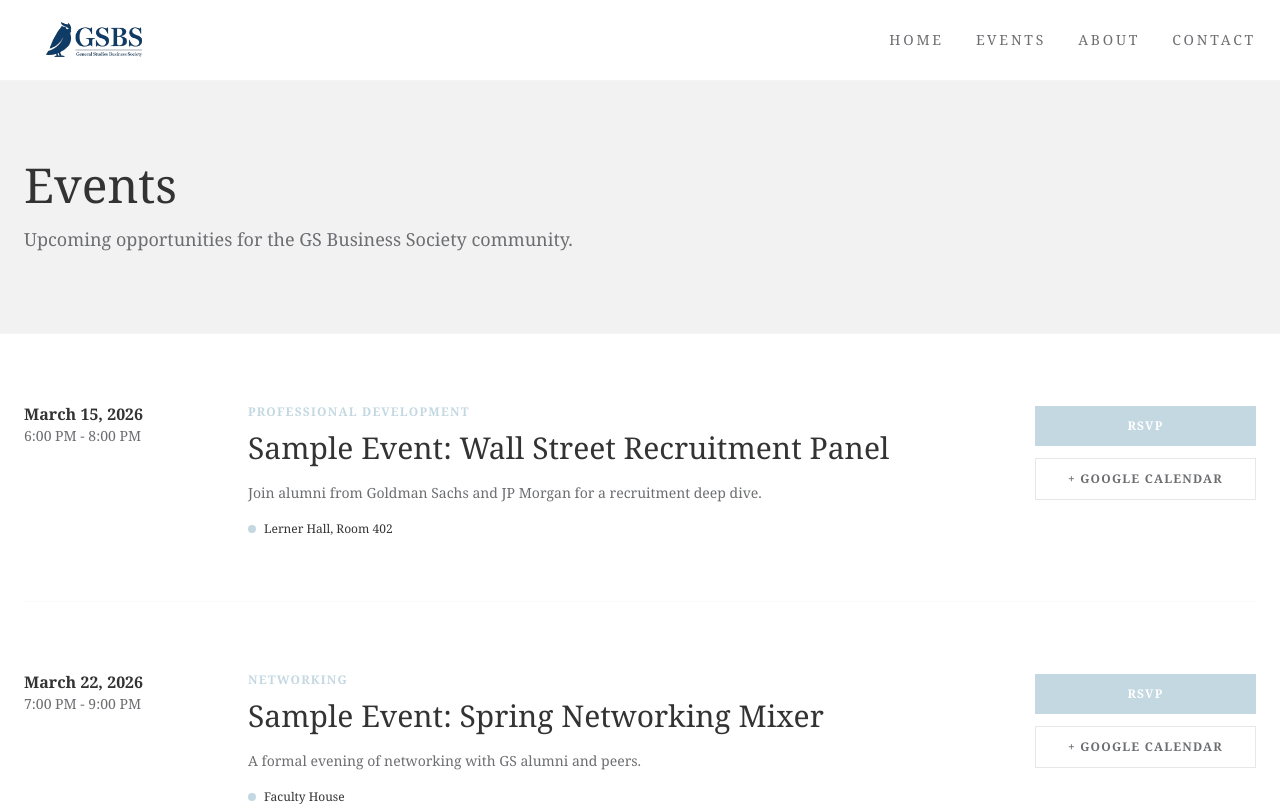
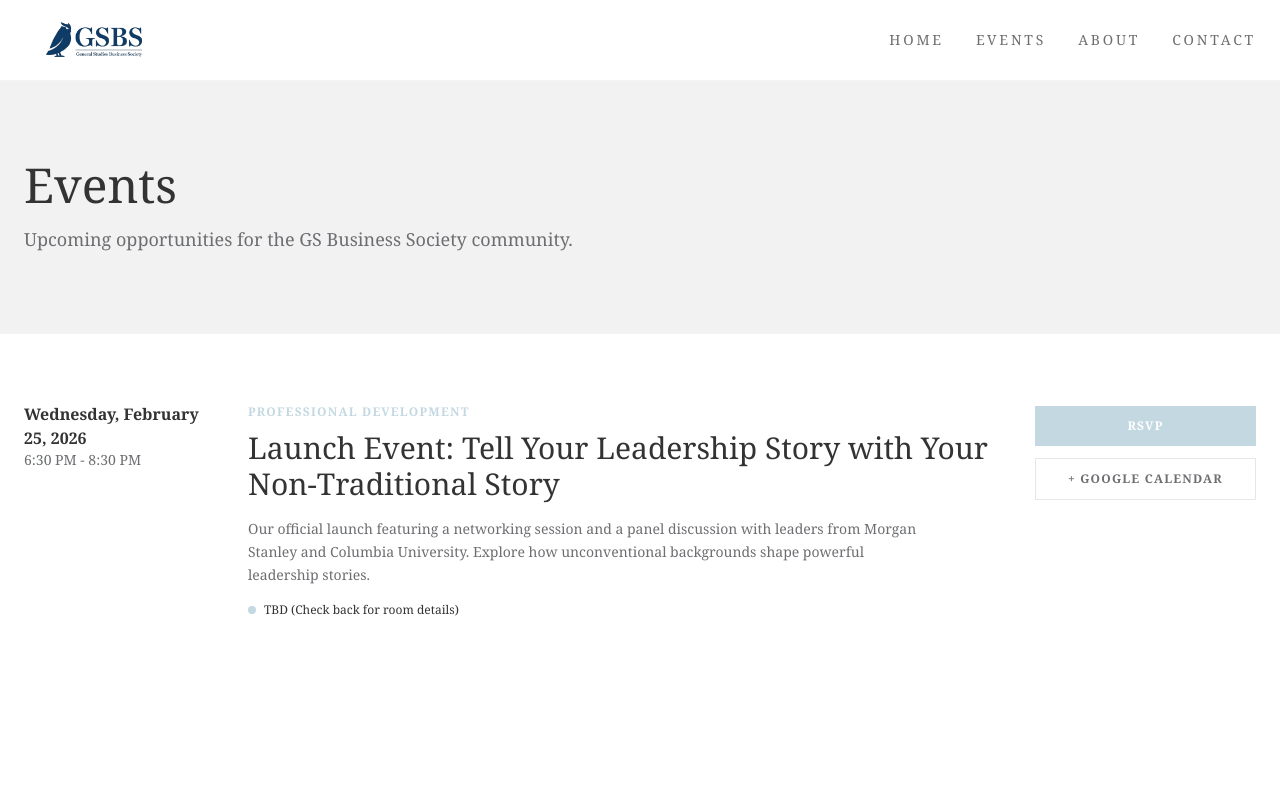
Before and after one commit to gsbusinesssociety/gsbusinesssociety.github.io, a Next.js app: page /events in a window 1280 px wide. Shown: the top 806 px of the page. Built offline with nearby package versions, Linux system fonts and the light colour scheme.

Commit message:
added Launch Event to Events.

```diff
--- a/app/events/page.tsx
+++ b/app/events/page.tsx
@@ -2,25 +2,15 @@ import React from 'react';
 
 const UPCOMING_EVENTS = [
   {
-    title: "Sample Event: Wall Street Recruitment Panel",
-    date: "20260315T180000Z", // Format: YYYYMMDDTHHMMSSZ
-    endDate: "20260315T200000Z",
-    displayDate: "March 15, 2026",
-    time: "6:00 PM - 8:00 PM",
-    location: "Lerner Hall, Room 402",
-    description: "Join alumni from Goldman Sachs and JP Morgan for a recruitment deep dive.",
+    title: "Launch Event: Tell Your Leadership Story with Your Non-Traditional Story",
+    date: "20260225T183000Z", // Feb 25, 2026, 6:30 PM
+    endDate: "20260225T203000Z", // Feb 25, 2026, 8:30 PM
+    displayDate: "Wednesday, February 25, 2026",
+    time: "6:30 PM - 8:30 PM",
+    location: "TBD (Check back for room details)",
+    description: "Our official launch featuring a networking session and a panel discussion with leaders from Morgan Stanley and Columbia University. Explore how unconventional backgrounds shape powerful leadership stories.",
     category: "Professional Development"
   },
-  {
-    title: "Sample Event: Spring Networking Mixer",
-    date: "20260322T190000Z",
-    endDate: "20260322T210000Z",
-    displayDate: "March 22, 2026",
-    time: "7:00 PM - 9:00 PM",
-    location: "Faculty House",
-    description: "A formal evening of networking with GS alumni and peers.",
-    category: "Networking"
-  }
 ];
 
 export default function EventsPage() {
```
